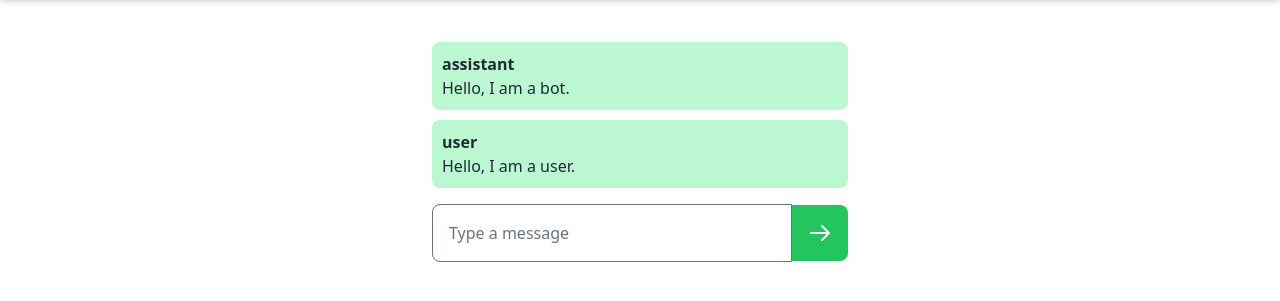
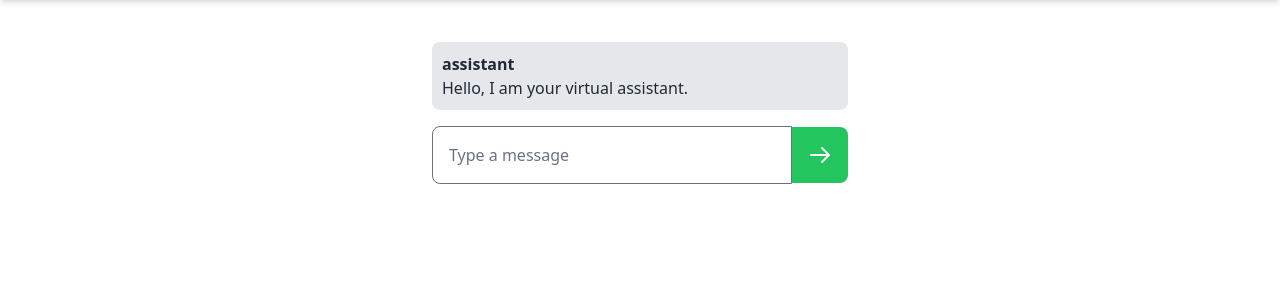
Before and after one commit to fikriauliya/astroboy, a FastAPI app: page / in a window 1280 px wide. Shown: the part 60-361 px from the top of the page. Run offline with FastAPI, Linux system fonts and the light colour scheme; some libraries are stand-ins or nearby versions.

Commit message:
fix: color of assistant should be different

```diff
--- a/main.py
+++ b/main.py
@@ -32,9 +32,9 @@ def random_id():
 ai = init_ai()
 chat_app = ChatApp()
 chat_app.add_thread(0, "main", Chat(
-    1, User(random_id(), "assistant"), "Hello, I am a bot."))
-chat_app.get_thread(0).add_chat(
-    Chat(random_id(), User(1, "user"), "Hello, I am a user."))
+    1, User(random_id(), "assistant"), "Hello, I am your virtual assistant."))
+# chat_app.get_thread(0).add_chat(
+#     Chat(random_id(), User(1, "user"), "Hello, I am a user."))
 
 
 @app.get("/", response_class=HTMLResponse)
--- a/templates/_chat.jinja
+++ b/templates/_chat.jinja
@@ -1,6 +1,6 @@
 {% for chat in chats %}
 <div
-    class="p-2.5 my-2.5 rounded-lg max-w-3/4 {% if chat.sender.name == 'bot' %}bg-gray-200{% else %}bg-green-200{% endif %}">
+    class="p-2.5 my-2.5 rounded-lg max-w-3/4 {% if chat.sender.name == 'assistant' %}bg-gray-200{% else %}bg-green-200{% endif %}">
     <p class="font-semibold">{{ chat.sender.name }}</p>
     <p>{{ chat.message }}</p>
 </div>
```
